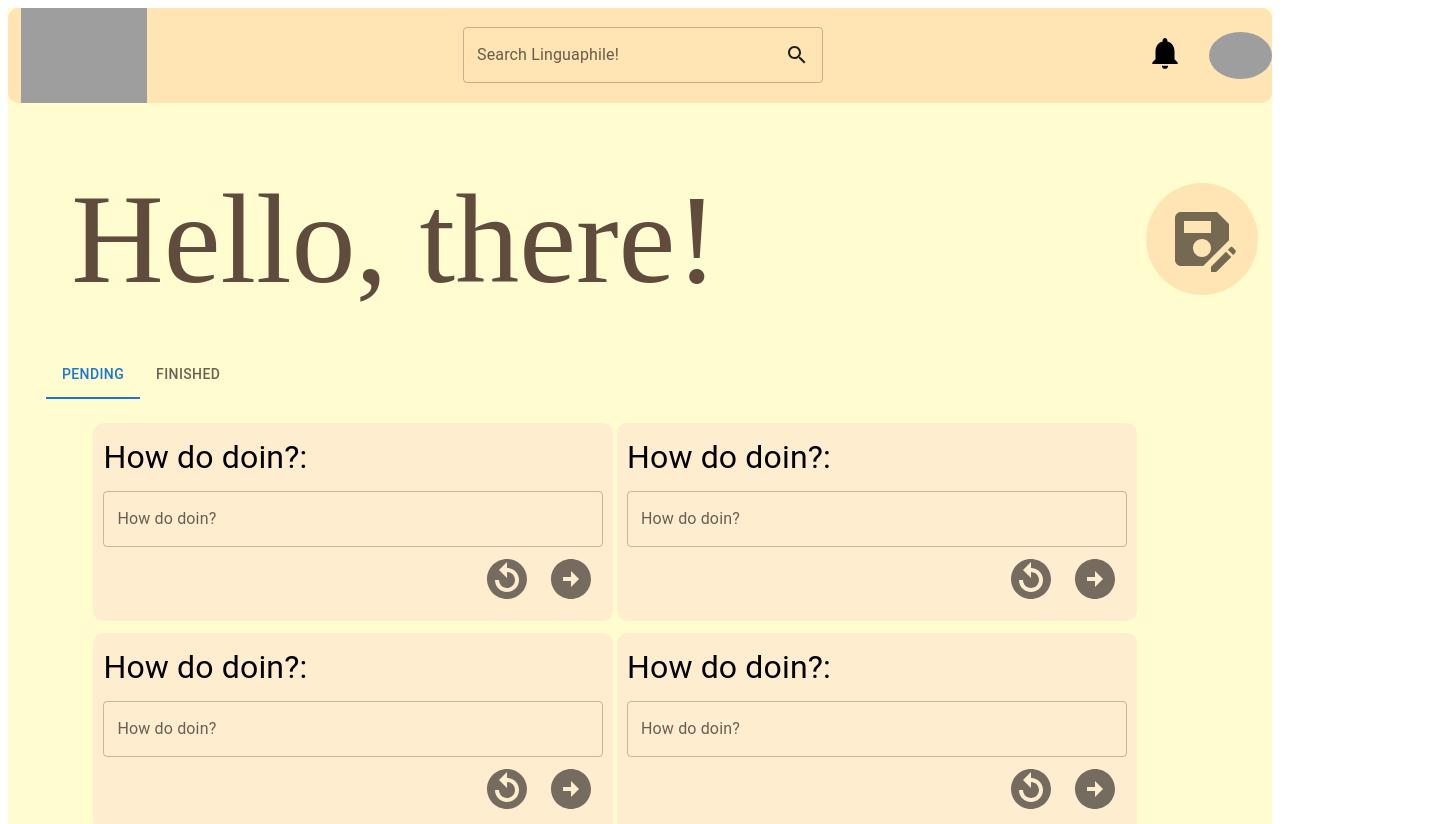
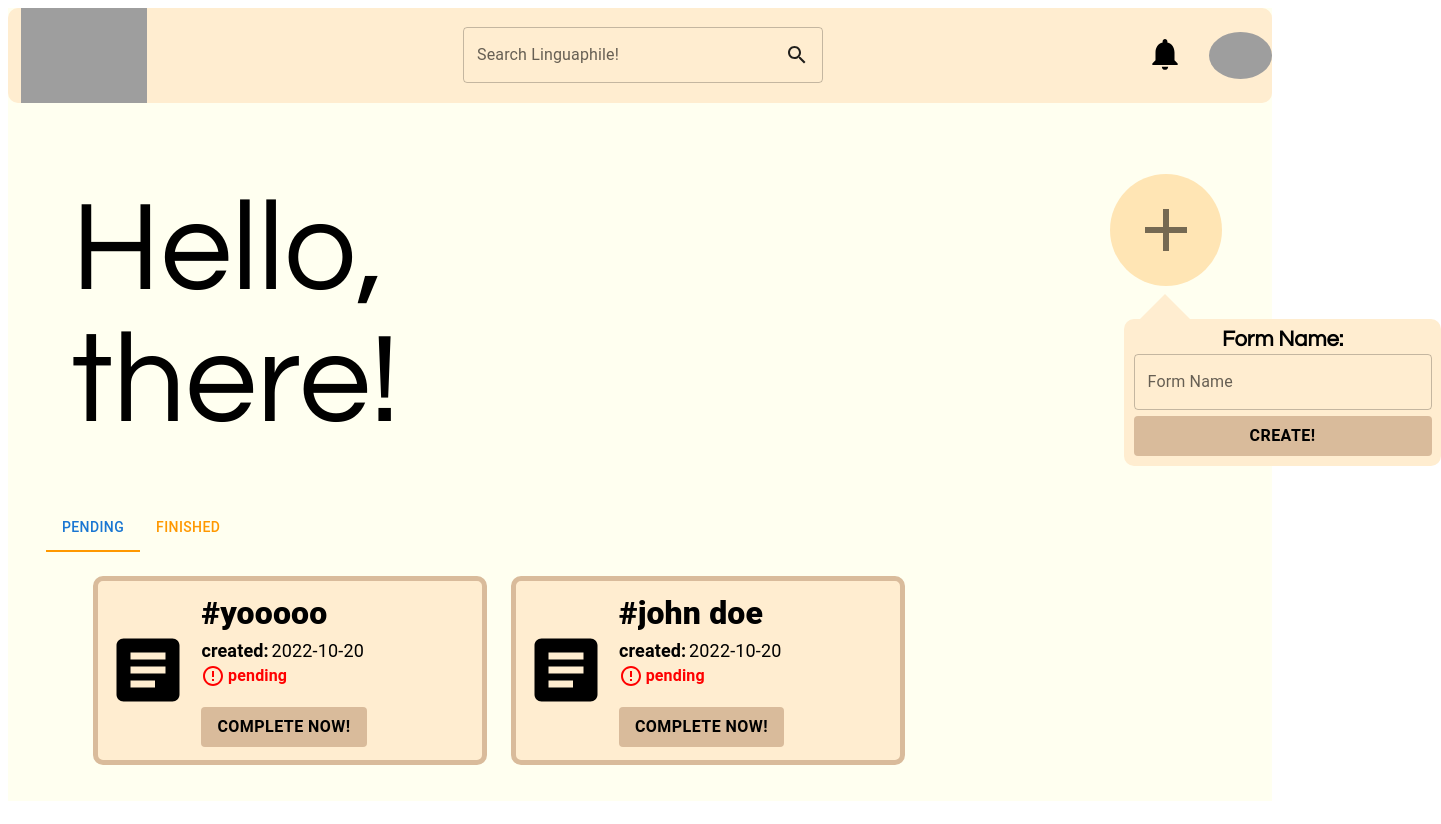
Before and after one commit to nigeldias27/LSH-client, a Next.js app: page /landing in a window 1280 px wide. Shown: the top 824 px of the page, 1441 px wide, since content can reach past the window. Built offline with nearby package versions, Linux system fonts and the light colour scheme; grey boxes are pictures that could not be loaded.

Commit message:
tweaked landing

```diff
--- a/package.json
+++ b/package.json
@@ -11,6 +11,7 @@
   "dependencies": {
     "@emotion/react": "^11.10.4",
     "@emotion/styled": "^11.10.4",
+    "@fontsource/questrial": "^4.5.10",
     "@mui/icons-material": "^5.10.9",
     "@mui/material": "^5.10.10",
     "axios": "^0.27.2",
--- a/pages/landing.js
+++ b/pages/landing.js
@@ -7,31 +7,90 @@ import SearchIcon from '@mui/icons-material/Search';
 import NotificationsIcon from '@mui/icons-material/Notifications';
 import { TextField } from "@mui/material";
 import { Box } from "@mui/system";
-import IconButton from "@mui/material/IconButton";
-import SaveAsIcon from '@mui/icons-material/SaveAs';
-import ArrowCircleRightSharpIcon from '@mui/icons-material/ArrowCircleRightSharp';
-import ReplayCircleFilledSharpIcon from '@mui/icons-material/ReplayCircleFilledSharp';
+import ErrorOutlineIcon from '@mui/icons-material/ErrorOutline';
+import { IconButton } from "@mui/material";
+import AddIcon from '@mui/icons-material/Add';
+import ArticleIcon from '@mui/icons-material/Article';
+import DoneIcon from '@mui/icons-material/Done';
 import { Input } from "@mui/material"
 import { Height } from "@mui/icons-material"
+import "@fontsource/questrial"; // Defaults to weight 400.
+import { orange } from '@mui/material/colors';
 
 import * as React from 'react';
 import PropTypes from 'prop-types';
 import Tabs from '@mui/material/Tabs';
 import Tab from '@mui/material/Tab';
 
+import axios from "axios";
+
+
 function FormText(props){
-  return(<div style={{marginLeft: "2%", marginBottom: "1%"}}>
-    <Box sx={{display: 'flex', flexDirection: 'column', background: '#ffedd0', width: "500px", borderRadius: "10px", padding: "2%"}}>
-      <Box sx={{fontSize: "32px", marginBottom: "10px"}}>{props.label}:</Box>
-      <TextField label={props.label}></TextField>
-      <Box sx={{display: 'flex', flexDirection: 'row-reverse'}}>
-          <IconButton>
-          <ArrowCircleRightSharpIcon sx={{fontSize: "48px"}}/>
-        </IconButton>
-        <IconButton>
-          <ReplayCircleFilledSharpIcon sx={{fontSize: "48px"}}/>
-        </IconButton>
+
+    let today = new Date().toISOString().slice(0, 10);
+
+    if(props.status==="pending"){
+      return(<div style={{marginLeft: "2%", marginBottom: "1%"}}>
+      <Box sx={{display: 'flex', flexDirection: 'row', background: '#ffedd0', borderRadius: "10px", padding: "2%", border: "5px solid #D9BB9B"}}>
+        <Box sx={{display: 'flex', alignItems: 'center', marginRight: '3%'}}><ArticleIcon sx={{fontSize: '84px'}}/></Box>
+        <Box sx={{display: 'flex', flexDirection: 'column', width: "300px"}}>
+          <Box sx={{display: 'flex', flexDirection: 'row', alignItems: 'center', width: '80%'}}>
+            <Box sx={{fontSize: "32px", fontWeight: '900'}}>#</Box>
+            <Box sx={{fontSize: "32px", fontWeight: '900', overflowX: 'hidden'}}>{props.label}</Box>
+          </Box>
+          <Box sx={{display: 'flex', flexDirection: 'row', alignItems: 'center'}}>
+            <Box sx={{fontSize: '18px', marginRight: "1%", fontWeight: '700'}}>created: </Box>
+            <Box sx={{fontSize: '18px'}}>{today}</Box>
+          </Box>
+          <Box sx={{display: 'flex', flexDirection: 'row', alignItems: 'center'}}>
+            <ErrorOutlineIcon sx={{color:'red', marginRight: "1%"}}/>
+            <Box sx={{fontSize: '16px', color:'red', fontWeight: '700'}}>pending</Box>
+          </Box>
+          <Box sx={{display: 'flex', flexDirection: 'row', marginTop: "7%", marginBottom: "2%"}}>
+            <Box>
+              <Button variant="raised" sx={{background: "#D9BB9B", fontSize: "16px", fontWeight: "700"}}>Complete Now!</Button>
+            </Box>
+          </Box>
+        </Box>
       </Box>
+    </div>)
+  }
+
+  if(props.status==="complete"){
+    return(<div style={{marginLeft: "2%", marginBottom: "1%"}}>
+    <Box sx={{display: 'flex', flexDirection: 'row', background: '#ffedd0', borderRadius: "10px", padding: "2%", border: "5px solid #D9BB9B"}}>
+      <Box sx={{display: 'flex', alignItems: 'center', marginRight: '3%'}}><ArticleIcon sx={{fontSize: '84px'}}/></Box>
+      <Box sx={{display: 'flex', flexDirection: 'column', width: "300px"}}>
+        <Box sx={{display: 'flex', flexDirection: 'row', alignItems: 'center', width: '80%'}}>
+          <Box sx={{fontSize: "32px", fontWeight: '900'}}>#</Box>
+          <Box sx={{fontSize: "32px", fontWeight: '900', overflowX: 'hidden'}}>{props.label}</Box>
+        </Box>
+        <Box sx={{display: 'flex', flexDirection: 'row', alignItems: 'center'}}>
+          <Box sx={{fontSize: '18px', marginRight: "1%", fontWeight: '700'}}>created: </Box>
+          <Box sx={{fontSize: '18px'}}>{today}</Box>
+        </Box>
+        <Box sx={{display: 'flex', flexDirection: 'row', alignItems: 'center'}}>
+          <DoneIcon sx={{color:'green', marginRight: "1%"}}/>
+          <Box sx={{fontSize: '16px', color:'green', fontWeight: '700'}}>complete</Box>
+        </Box>
+        <Box sx={{display: 'flex', flexDirection: 'row', marginTop: "7%", marginBottom: "2%"}}>
+          <Box>
+            <Button variant="raised" sx={{background: "#D9BB9B", fontSize: "16px", fontWeight: "700"}}>Complete Now!</Button>
+          </Box>
+        </Box>
+      </Box>
+    </Box>
+  </div>)
+}
+}
+
+function CreateForm(){
+  return(<div style={{width: "150%", marginLeft: '30%'}}>
+    <Box sx={{width: '0%', height: '0%', borderLeft: '25px solid transparent', borderRight: '25px solid transparent', borderBottom: '25px solid #ffedd0', marginLeft: "5%"}}></Box>
+    <Box sx={{background: "#ffedd0", display: 'flex', flexDirection: 'column', padding: "3%", justifyContent: 'center', alignItems: 'center', borderRadius: "10px"}}>
+      <Box sx={{fontSize: "22px", fontWeight: "700", marginBottom: "1%"}}>Form Name: </Box>
+      <TextField sx={{width: '100%', marginBottom: "2%"}} label="Form Name"></TextField>
+      <Button variant="raised" sx={{background: "#D9BB9B", fontSize: "16px", fontWeight: "700", width: '100%'}}>Create!</Button>
     </Box>
   </div>)
 }
@@ -74,13 +133,14 @@ export default function Home() {
     display: 'flex',
     flexDirection: 'row',
     alignItems: 'center',
-    background: '#ffe5b4',
+    background: '#ffedd0 ',
     borderRadius: '10px'
   };
   const pageStyle = {
-    background: '#fffdd0',
+    background: '#FFFFF0',
     margin: "0px",
-    // backgroundImage: 'url("https://thumbs.dreamstime.com/b/stationery-background-school-tools-seamless-pattern-art-education-wallpaper-line-icons-pencil-pen-paintbrush-stationery-169250929.jpg")',
+    // backgroundImage: 'url("https://static.vecteezy.com/system/resources/previews/005/145/984/original/office-and-school-stationery-seamless-background-pattern-free-free-vector.jpg")',
+    fontFamily: 'Questrial',
     // width: '100%',
     // height: '100%'
   }
@@ -92,6 +152,7 @@ export default function Home() {
   };
 
   return (
+
     <div style={pageStyle}>
       <div className="navbar" style={navbarStyle}>
         <Box sx={{height: "5%", width: "10%", marginRight: "25%", marginLeft: "1%"}} component="img" src="https://static.wixstatic.com/media/509b3c_1a2e37a045e749ab90cb338b3451a951~mv2.png/v1/crop/x_345,y_259,w_2720,h_1747/fill/w_558,h_360,al_c,q_85,usm_0.66_1.00_0.01,enc_auto/Linguaphile%20Logo%20%26%20font.png"></Box>
@@ -109,37 +170,34 @@ export default function Home() {
 
       <Box>
         <Box sx={{display: 'flex', flexDirection: 'row', alignItems: "center", marginTop: "5%", marginLeft: "5%"}}>
-          <Box style={{fontSize: "128px", marginRight: "35%", color: "#604C3D"}}>Hello, there!</Box>
-          <Box>
+          <Box style={{fontSize: "128px", marginRight: "35%"}}>Hello, there!</Box>
+          <Box sx={{display: 'flex', flexDirection: 'column'}}>
               <IconButton> {/* REFERENCE ON ICON BUTTONS: https://muhimasri.com/blogs/how-to-create-mui-icon-button-with-text/ */}
-                <SaveAsIcon style={{fontSize: "72px", padding: "20px", background: '#ffe5b4', borderRadius: "50%"}} />
+                <AddIcon style={{fontSize: "72px", padding: "20px", background: '#ffe5b4', borderRadius: "50%"}} />
               </IconButton>
-            </Box>{/* plus button */}
-        </Box>
+              <CreateForm />
+          </Box>{/* plus button */}
+
+      </Box>
 
         <Box sx={{display: "flex", marginLeft: "3%", marginTop: "3%"}}>
           <Box sx={{width: "100%"}}>
-            <Tabs value={value} onChange={handleChange} aria-label="basic tabs example">
+            <Tabs value={value} onChange={handleChange} sx={{ '& .MuiTabs-indicator': { backgroundColor: orange[500] }, '& .MuiTab-root': { color: orange[500] }, '& .Mui-selected': { color: orange[500] }, }} aria-label="basic tabs example">
               <Tab label="Pending" {...a11yProps(0)} />
               <Tab label="Finished" {...a11yProps(1)} />
             </Tabs>
 
             <TabPanel value={value} index={0} sx={{display: 'flex', justifyContent: 'center'}}>
               <Box sx={{display: 'flex', flexDirection: 'row', flexWrap: 'wrap'}}>
-                <FormText label="How do doin?"/>
-                <FormText label="How do doin?"/>
-                <FormText label="How do doin?"/>
-                <FormText label="How do doin?"/>
-                <FormText label="How do doin?"/>
+                <FormText label="yooooo" status="pending"/>
+                <FormText label="john doe" status="pending"/>
               </Box>
             </TabPanel>
 
             <TabPanel value={value} index={1} sx={{display: 'flex', justifyContent: 'center'}}>
               <Box sx={{display: 'flex', flexDirection: 'row', flexWrap: 'wrap'}}>
-                <FormText label="How do doin?"/>
-                <FormText label="How do doin?"/>
-                <FormText label="How do doin?"/>
-                <FormText label="How do doin?"/>
+                <FormText label="pranav" status="complete"/>
+                <FormText label="nigel" status="complete"/>
               </Box>
             </TabPanel>
           </Box>
```
Also changed, not shown: 1 other file (tests, documents, lock files or other folders).
